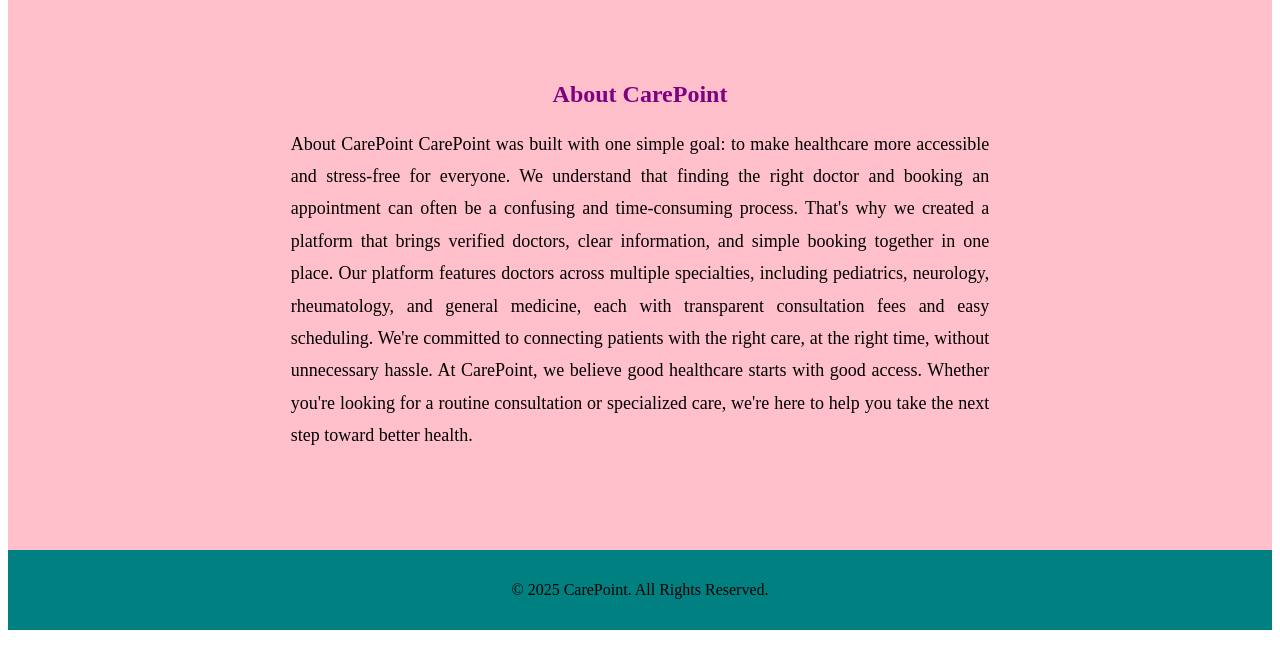
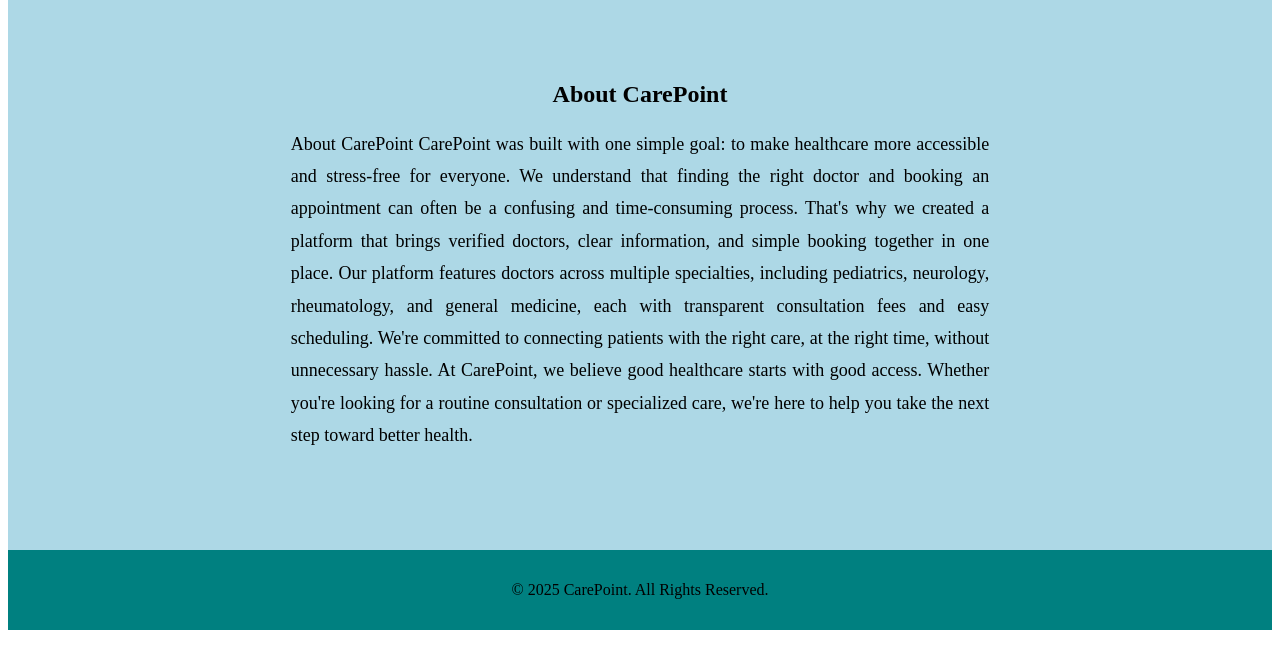
Before and after one commit to karthikha07prajjeeth-cloud/DJANGO-BASED-DOCTOR-APPOINTMENT-SYSTEM, a Django app: page /about/ in a window 1280 px wide. Shown: the part 98-767 px from the top of the page. Run offline with Django 5.2, Linux system fonts and the light colour scheme.

```diff
--- a/app/templates/about.html
+++ b/app/templates/about.html
@@ -20,9 +20,9 @@
         </nav>
     </header>
 
-    <section id="about-section" style="min-height: 450px; background-color: pink; padding: 50px; display: flex; justify-content: center; align-items: center;">
+    <section id="about-section" style="min-height: 450px; background-color: lightblue; padding: 50px; display: flex; justify-content: center; align-items: center;">
         <div class="text">
-            <h1 style="color: black; text-align: center;color: purple">About CarePoint</h1>
+            <h1 style="color: black; text-align: center;color: black">About CarePoint</h1>
             <p style="color: black; font-size: 18px; line-height: 1.8;">
             About CarePoint
 
--- a/app/templates/index.html
+++ b/app/templates/index.html
@@ -21,7 +21,7 @@
     </header>
     <section id="gallery">
         <div class="text">
-            <h1 style="color:purple;">Hi, Welcome to CarePoint!</h1>
+            <h1 style="color:black;">Hi, Welcome to CarePoint!</h1>
             <p>Your health, made simple. CarePoint connects you with trusted, experienced doctors
             across various specialties, so you can book appointments quickly and get the care
             you need without the wait. Whether it's a routine check-up or a specialist
--- a/static/css/index.css
+++ b/static/css/index.css
@@ -66,6 +66,3 @@ footer{
     display: flex;
     align-items: center;
 }
-#about-section body{
-    background-color: lightblue;
-}
```
